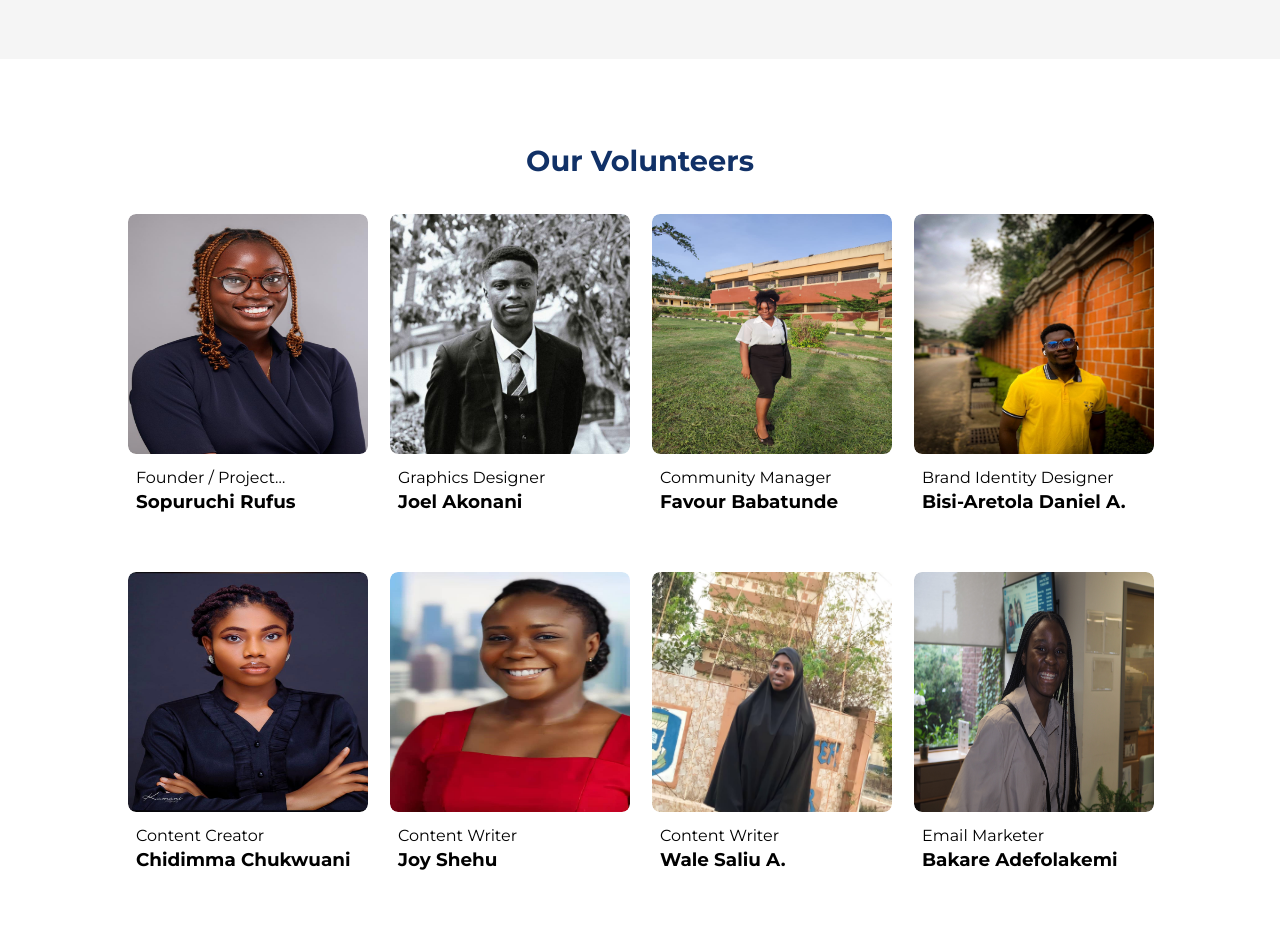
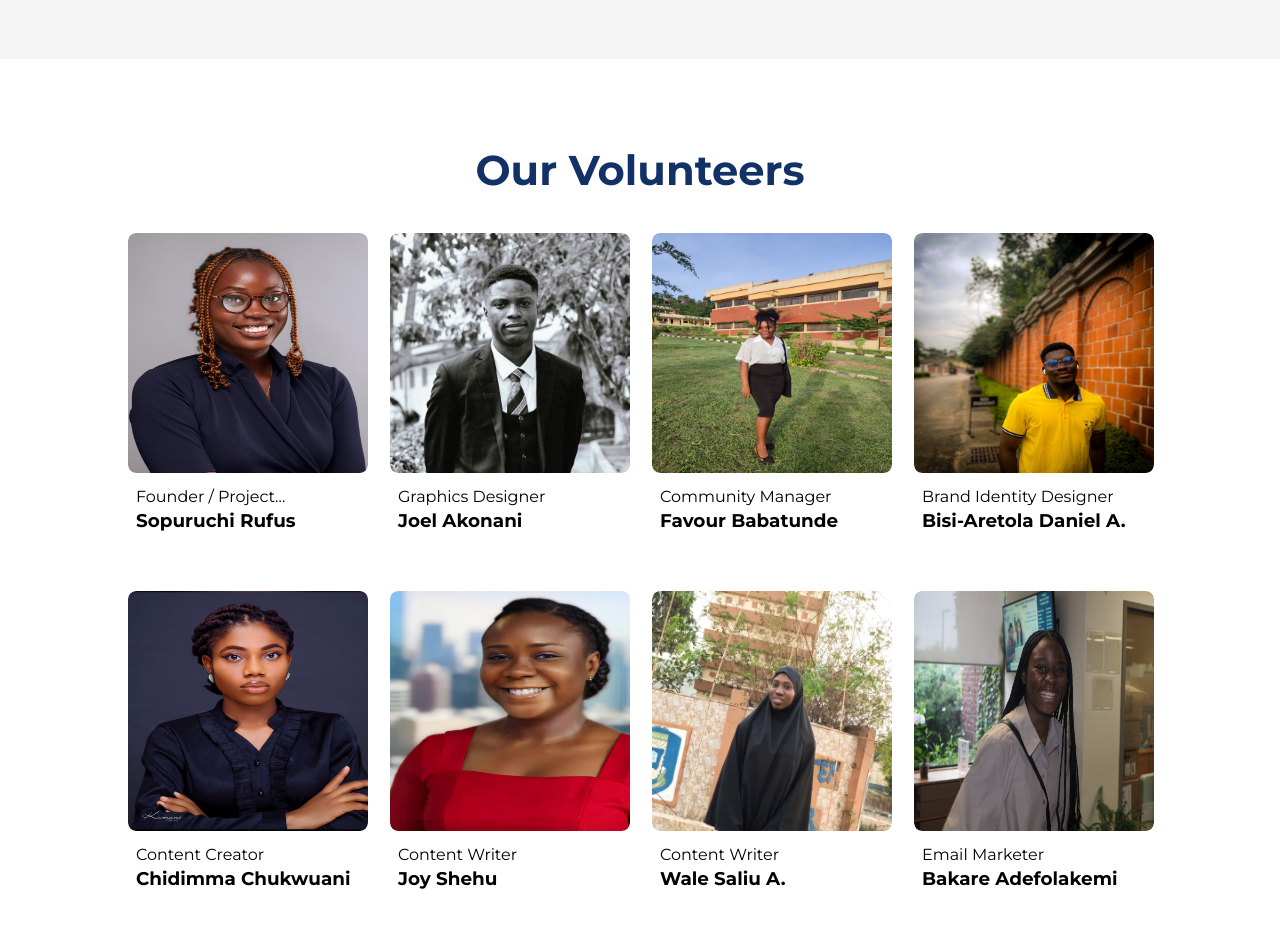
Before and after one commit to LawxTech/LawXTech, a React (Create React App) app: page /#/about-us in a window 1280 px wide. Shown: the part 2460-3387 px from the top of the page. Built offline with nearby package versions, Linux system fonts and the light colour scheme.

Commit message:
Refactor MeetTheTeam component to add animation and improve responsiveness

```diff
--- a/src/components/About/MeetTheTeam.tsx
+++ b/src/components/About/MeetTheTeam.tsx
@@ -49,12 +49,20 @@ const MeetTeam = () => {
       <Container maxWidth="lg">
         <section className="bg-white py-8 px-[1.5rem] md:p-16">
           <div className="container mx-auto">
-            <h4 className="text-[1.8rem] text-[#113167] text-center mb-8 font-bold mt-4">
+            <h4
+              data-aos="fade-left"
+              className="text-[1.8rem] md:text-[2rem] lg:text-[2.6rem] text-[#113167] text-center mb-8 font-bold mt-4"
+            >
               Our Volunteers
             </h4>
             <div className="grid grid-cols-1 lg:grid-cols-4 gap-4 md:gap-6 items-center justify-center mb-4">
               {teamMembers.map((member, index) => (
-                <div className="mb-6 flex items-center lg:block" key={index}>
+                <div
+                  data-aos="fade-up"
+                  data-aos-delay={index * 100}
+                  className="mb-6 flex items-center lg:block"
+                  key={index}
+                >
                   <div className=" overflow-hidden rounded-lg h-[6rem] w-[6rem] flex-shrink-0 lg:w-60 lg:h-60">
                     <img
                       src={`/assets/members/${member.image}`}
```
